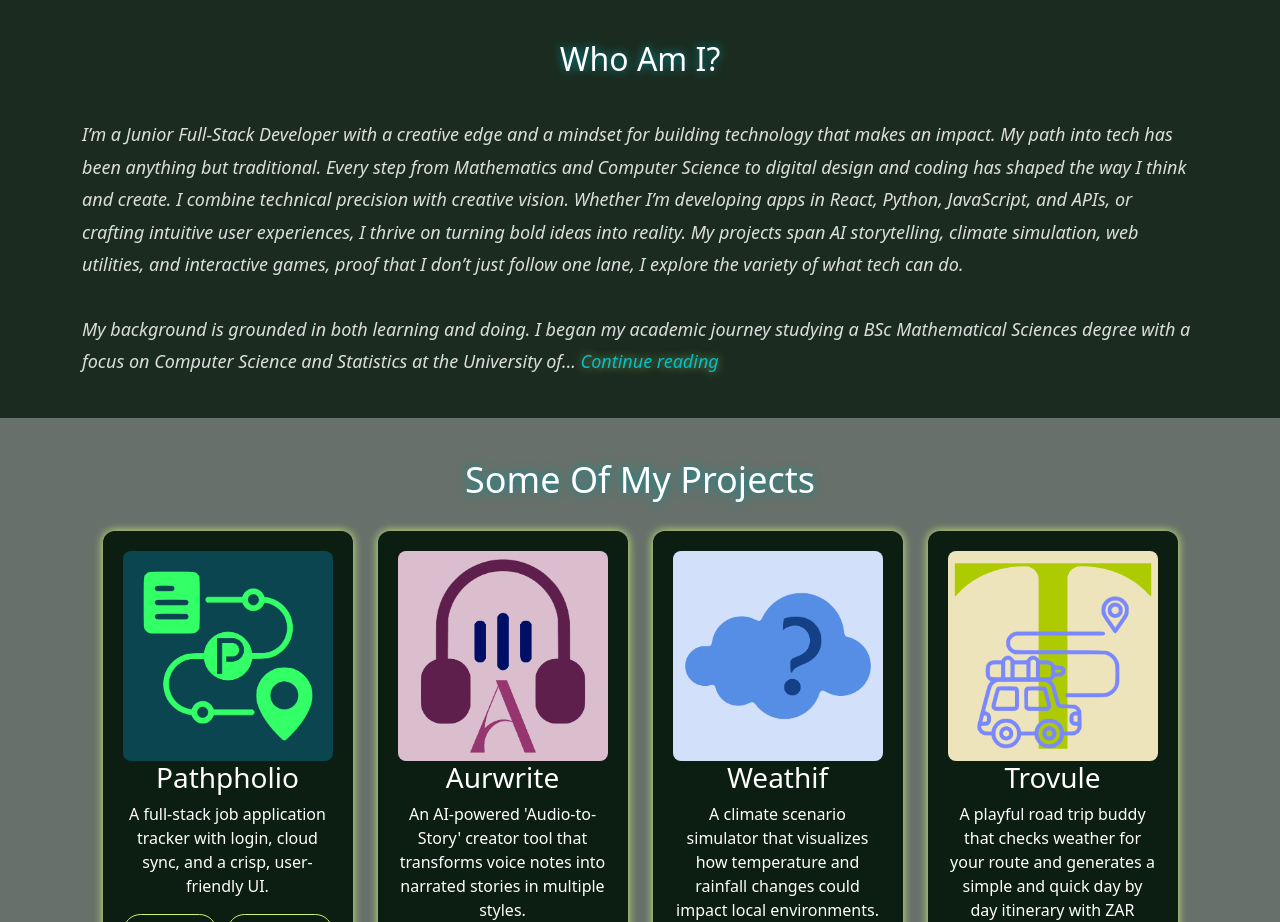
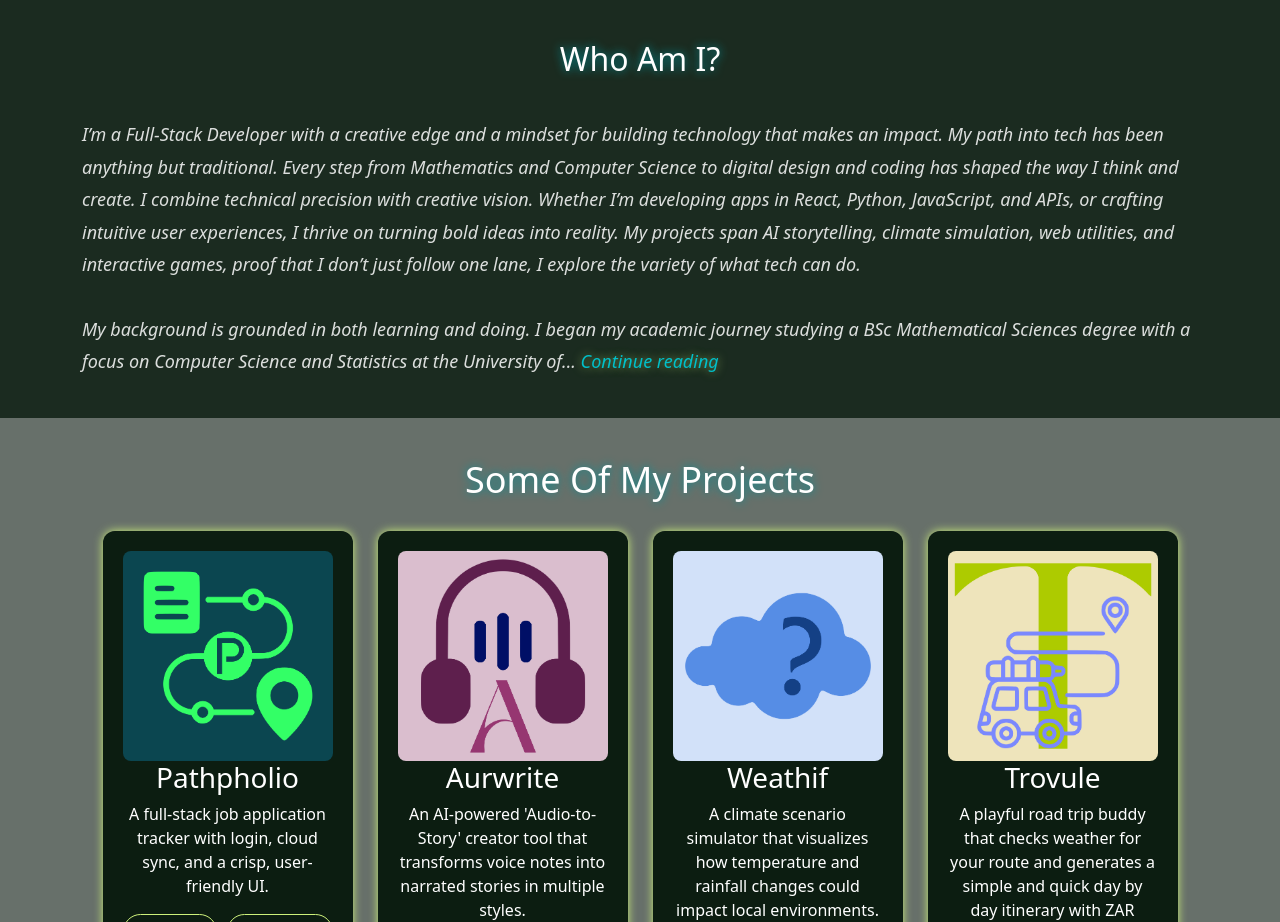
Before and after one commit to gititbunny/nn-react-portfolio, a React (Create React App) app in the folder portfolio/: page / in a window 1280 px wide. Shown: the part 860-1782 px from the top of the page. Built offline with nearby package versions, Linux system fonts and the light colour scheme.

Commit message:
Update about me info

```diff
--- a/portfolio/src/components/About.js
+++ b/portfolio/src/components/About.js
@@ -14,17 +14,16 @@ function About() {
         <h2 className="text-white">Who Am I?</h2>
         <p className="about-text">
           <em>
-            I’m a Junior Full-Stack Developer with a creative edge and a mindset
-            for building technology that makes an impact. My path into tech has
-            been anything but traditional. Every step from Mathematics and
-            Computer Science to digital design and coding has shaped the way I
-            think and create. I combine technical precision with creative
-            vision. Whether I’m developing apps in React, Python, JavaScript,
-            and APIs, or crafting intuitive user experiences, I thrive on
-            turning bold ideas into reality. My projects span AI storytelling,
-            climate simulation, web utilities, and interactive games, proof that
-            I don’t just follow one lane, I explore the variety of what tech can
-            do.
+            I’m a Full-Stack Developer with a creative edge and a mindset for
+            building technology that makes an impact. My path into tech has been
+            anything but traditional. Every step from Mathematics and Computer
+            Science to digital design and coding has shaped the way I think and
+            create. I combine technical precision with creative vision. Whether
+            I’m developing apps in React, Python, JavaScript, and APIs, or
+            crafting intuitive user experiences, I thrive on turning bold ideas
+            into reality. My projects span AI storytelling, climate simulation,
+            web utilities, and interactive games, proof that I don’t just follow
+            one lane, I explore the variety of what tech can do.
             <br />
             <br />
             My background is grounded in both learning and doing. I began my
@@ -59,8 +58,8 @@ function About() {
                 <br />
                 What drives me isn’t just code, it’s the challenge of creating
                 something meaningful, something that feels as good as it
-                functions. I’m now seeking opportunities as a Junior Developer
-                where I can grow, contribute, and help shape thoughtful digital
+                functions. I’m now seeking opportunities as a Developer where I
+                can grow, contribute, and help shape thoughtful digital
                 experiences with teams who are building the future.{" "}
                 <strong>I'm eager to see what comes next...</strong>
                 <br />
```
